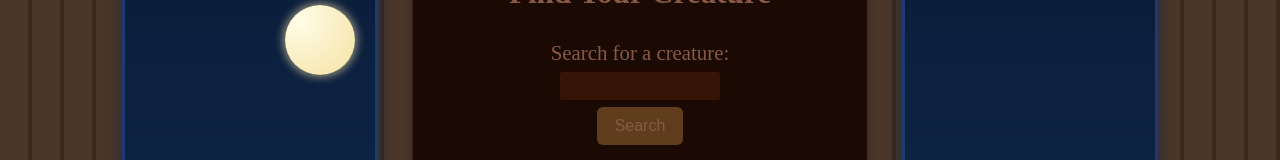
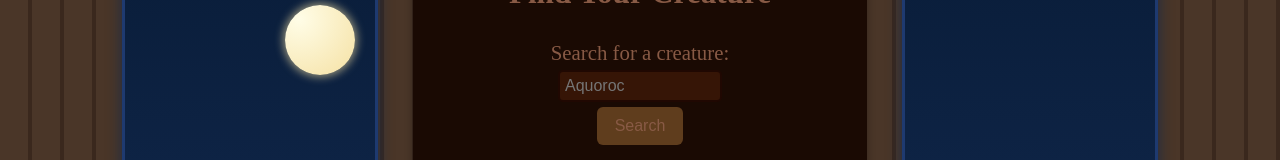
Before and after one commit to DanFrunza/FreeCodeCamp-JavaScriptAlgorithmsAndDataStructures-RPGCreatureSearchApp, a plain HTML site: page index.html in a window 1280 px wide. Shown: the part 277-437 px from the top of the page. Drawn offline with Linux system fonts and the light colour scheme.

Commit message:
Minor change

```diff
--- a/index.html
+++ b/index.html
@@ -19,7 +19,7 @@
             <div id="app">
                 <h2>Find Your Creature</h2>
                 <label for ="search-input">Search for a creature:</label>
-                <input type="text" id="search-input" required>
+                <input type="text" id="search-input" required placeholder="Aquoroc">
                 <button id="search-button">Search</button>
                 <table id="creature-info">
                     <tbody>
```
